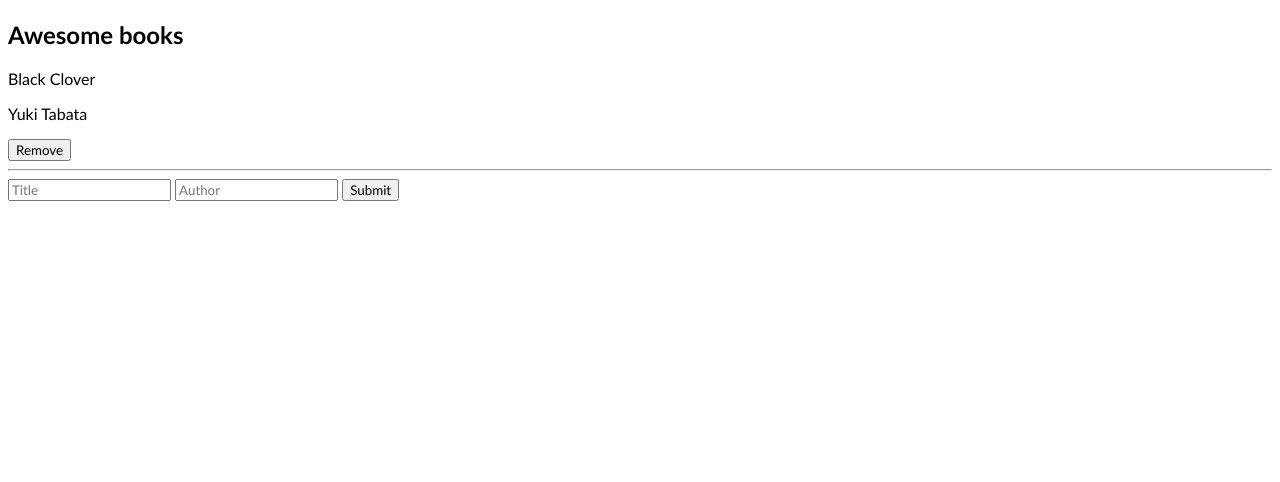
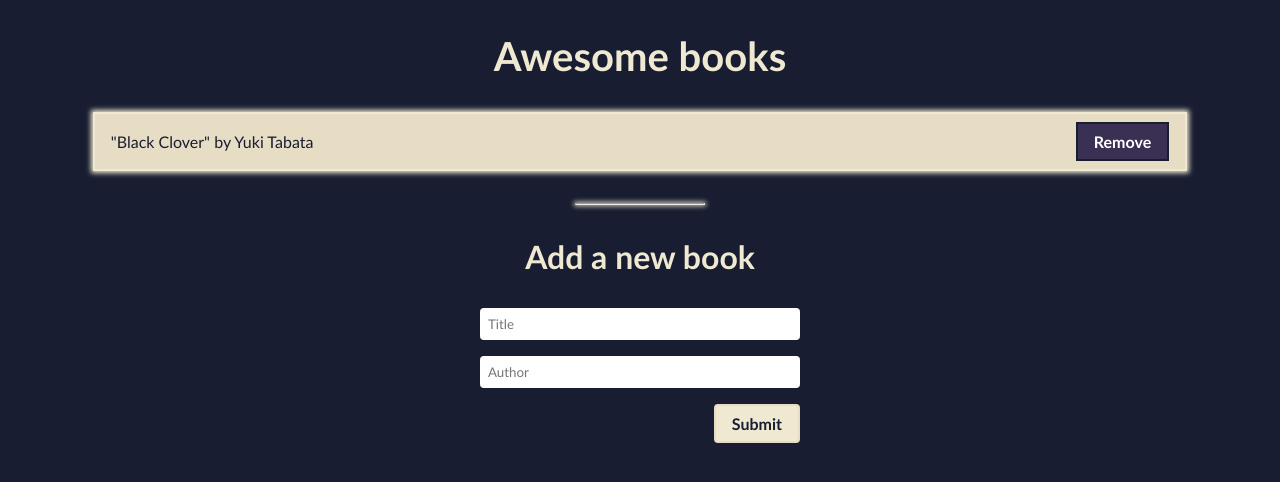
Before and after one commit to NicolasAndrehh/Awesome-Books, a website with bundled scripts: page index.html in a window 1280 px wide. Built offline with nearby package versions, Linux system fonts and the light colour scheme.

Commit message:
Add CSS styles to match the wireframe

```diff
--- a/class/bookList.js
+++ b/class/bookList.js
@@ -20,22 +20,20 @@ export default class BookList {
 
   showBooks() {
     const showBooksSection = document.querySelector('.show-books-section');
+    const booksTable = document.querySelector('.books-table');
     let bookRow = '';
 
     if (this.Books.length === 0) {
-      showBooksSection.innerHTML = '<h1>Awesome books</h1>';
+      showBooksSection.innerHTML = '<h1>Awesome books</h1> <table class="books-table"></table> <hr>';
     } else {
       this.Books.forEach((book) => {
         bookRow += `
-                  <p>${book.title}</p>
-                  <p>${book.author}</p>
-                  <button class="${book.id}">Remove</button>
-                  <hr>
+                  <tr>
+                    <td><p>"${book.title}" by ${book.author}</p></td>
+                    <td><button class="${book.id}">Remove</button></td>
+                  </tr>
               `;
-        showBooksSection.innerHTML = `
-                  <h1>Awesome books</h1>
-                  ${bookRow}
-              `;
+        booksTable.innerHTML = `${bookRow}`;
       });
     }
 
--- a/index.html
+++ b/index.html
@@ -11,9 +11,14 @@
     <main>
         <section id="show-books-section" class="show-books-section">
             <h1>Awesome books</h1>
+            <table class="books-table">
+
+            </table>
         </section>
+        <hr>
         <section id="add-books-section" class="add-books-section">
-            <form action="">
+            <h2>Add a new book</h2>
+            <form action="" class="add-books-form">
                 <input type="text" class="title-input" placeholder="Title" required>
                 <input type="text" class="author-input" placeholder="Author" required>
                 <input type="submit" id="add-book-button">
--- a/styles.css
+++ b/styles.css
@@ -1,3 +1,116 @@
 * {
+  padding: 0;
+  margin: 0;
   font-family: 'Gill Sans', 'Gill Sans MT', Calibri, 'Trebuchet MS', sans-serif;
 }
+
+body {
+  background-color: #181d31;
+}
+
+h1 {
+  color: #f0e9d2;
+  font-size: 2.5rem;
+}
+
+/* Show books section */
+
+.show-books-section,
+.add-books-section {
+  display: flex;
+  flex-direction: column;
+  align-items: center;
+  padding: 2rem;
+  gap: 2rem;
+}
+
+/* Books table */
+
+.books-table {
+  width: 90%;
+  border-collapse: collapse;
+  border: 2px solid #f0e9d2;
+  box-shadow: 0 0 5px 2px rgba(240, 233, 210, 1);
+  color: #181d31;
+}
+
+.books-table td {
+  padding: 0.5rem 1rem;
+}
+
+.books-table tr:nth-child(odd) {
+  background-color: #e6ddc4;
+}
+
+.books-table tr:nth-child(even) {
+  background-color: #f0e9d2;
+}
+
+.books-table tr td:last-child {
+  text-align: end;
+}
+
+.books-table td button {
+  padding: 0.5rem 1rem;
+  border: 2px solid #181d31;
+  font-size: 1rem;
+  color: #fff;
+  font-weight: 600;
+  background-color: #393053;
+  cursor: pointer;
+  transition: all 0.3s ease-in-out;
+}
+
+.books-table td button:hover {
+  background-color: #f0e9d2;
+  border: 2px solid #393053;
+  color: #393053;
+}
+
+hr {
+  width: 8rem;
+  margin: auto;
+  box-shadow: 0 0 5px 1px rgba(240, 233, 210, 1);
+}
+
+/* Add books section */
+
+.add-books-section h2 {
+  font-size: 2rem;
+  color: #f0e9d2;
+}
+
+/* Add books form */
+
+.add-books-form {
+  min-width: 20rem;
+  display: flex;
+  flex-direction: column;
+  gap: 1rem;
+  align-items: center;
+}
+
+.add-books-form input[type=text] {
+  width: 95%;
+  padding: 0.5rem;
+  border: none;
+  border-radius: 0.25rem;
+}
+
+.add-books-form input[type=submit] {
+  margin-left: auto;
+  padding: 0.5rem 1rem;
+  border: 2px solid #e6ddc4;
+  font-size: 1rem;
+  color: #181d31;
+  font-weight: 600;
+  background-color: #f0e9d2;
+  border-radius: 0.25rem;
+  transition: all 0.2s ease-in-out;
+  cursor: pointer;
+}
+
+.add-books-form input[type=submit]:hover {
+  background-color: #181d31;
+  color: #f0e9d2;
+}
```
